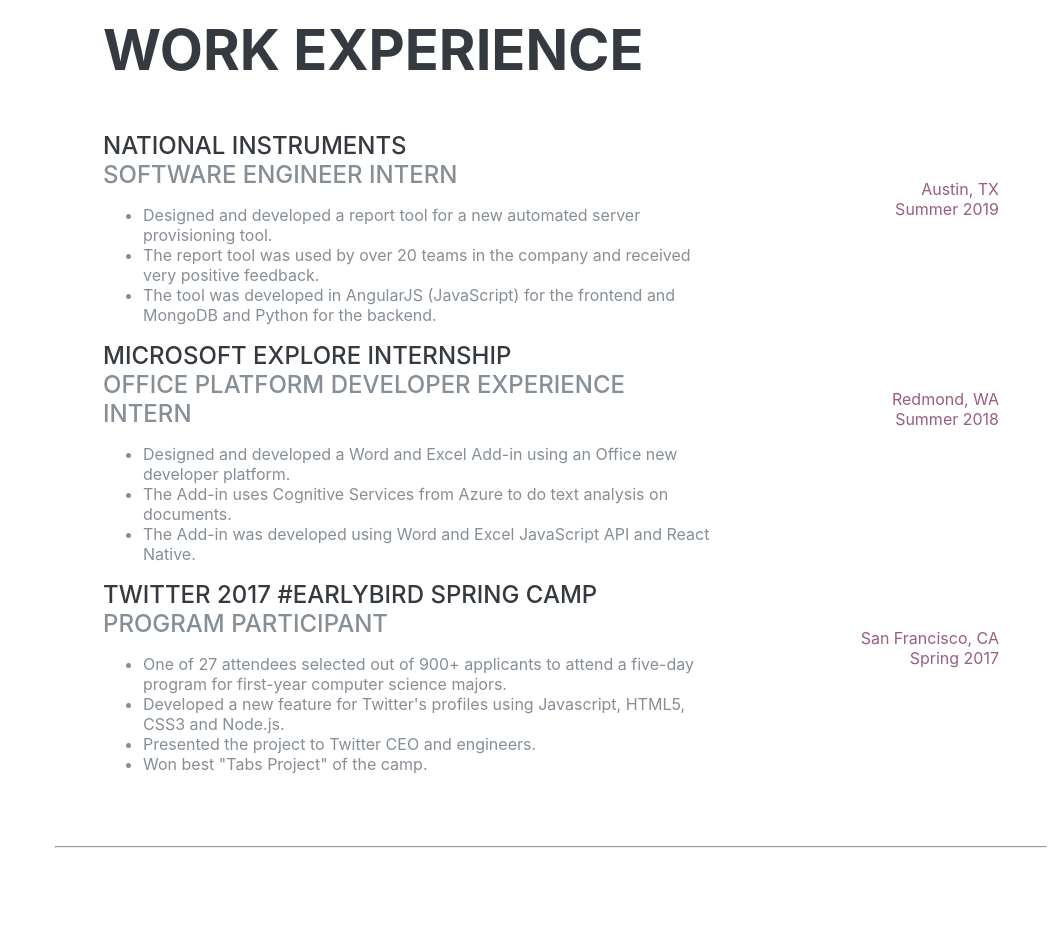
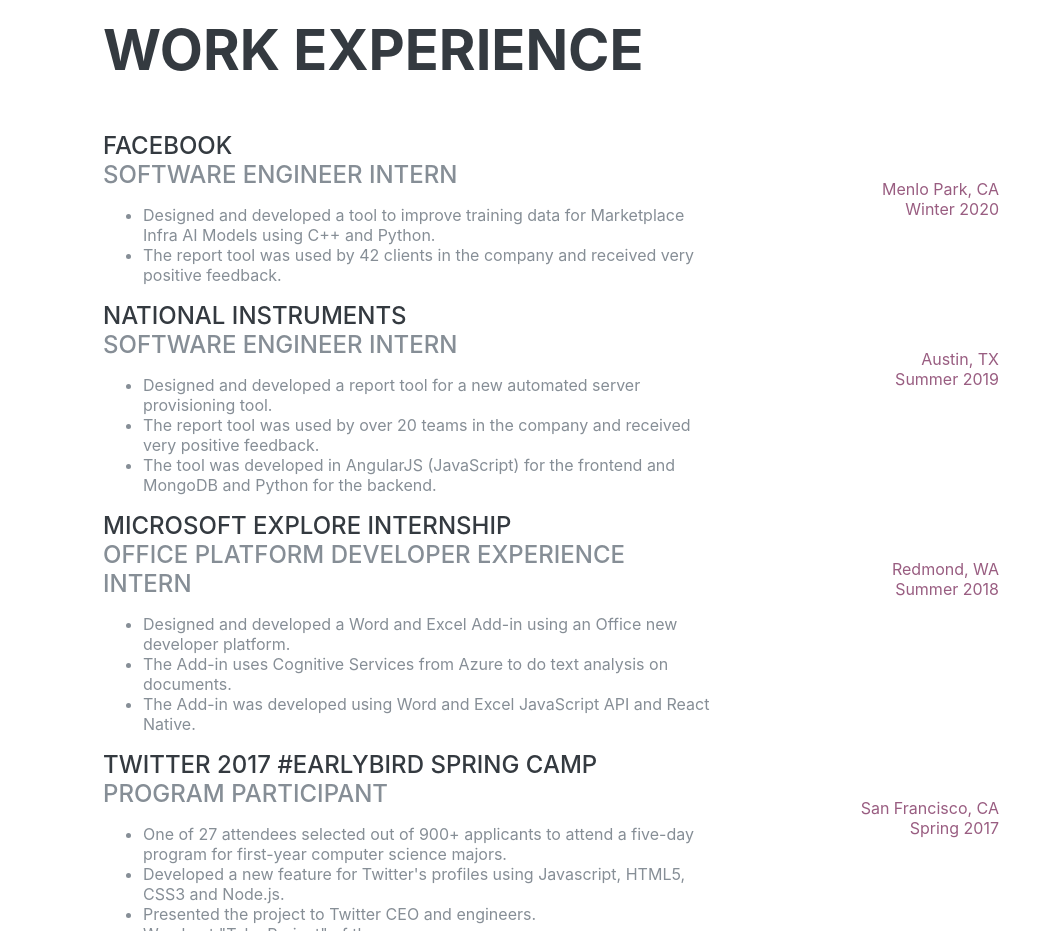
Before and after one commit to the-vala/Resume, a plain HTML site: page index.html in a window 1280 px wide. Shown: the part 1000-1931 px from the top of the page, without its empty margins (225-1280 px from the left). Drawn offline with Linux system fonts and the light colour scheme; a web font is replaced by a local one.

Commit message:
Updated work experience section

```diff
--- a/index.html
+++ b/index.html
@@ -83,6 +83,22 @@
       <section class="resume-section" id="experience">
         <div>
           <h2 >Work Experience</h2>
+
+          <div class="resume-item">
+            <div class="resume-content">
+              <h3 class="subheading">Facebook</h3>
+              <div class="subheading">Software Engineer Intern</div>
+              <ul>
+                <li>Designed and developed a tool to improve training data for Marketplace Infra AI Models using C++ and Python.</li>
+                <li>The report tool was used by 42 clients in the company and received very positive feedback.</li>
+              </ul>
+            </div>
+            <div class="resume-date">
+              <span class="text-primary">Menlo Park, CA</span>
+              <br>
+              <span class="text-primary">Winter 2020</span>
+            </div>
+          </div>
 
           <div class="resume-item">
             <div class="resume-content">
```
